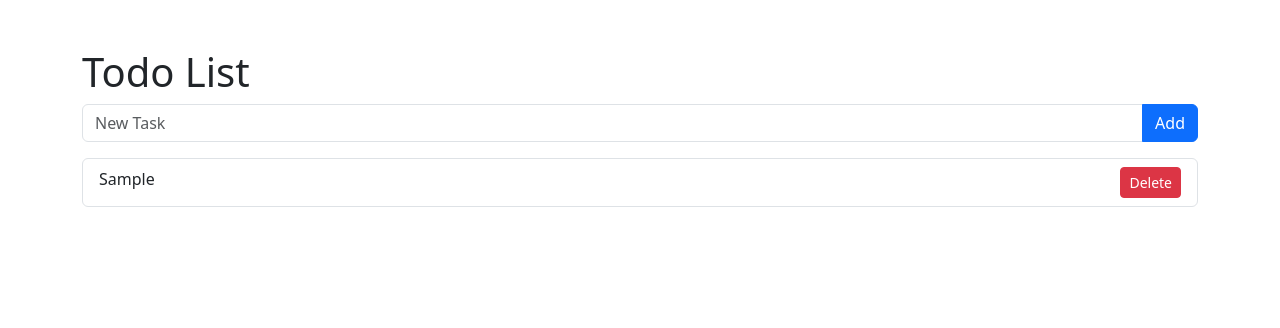
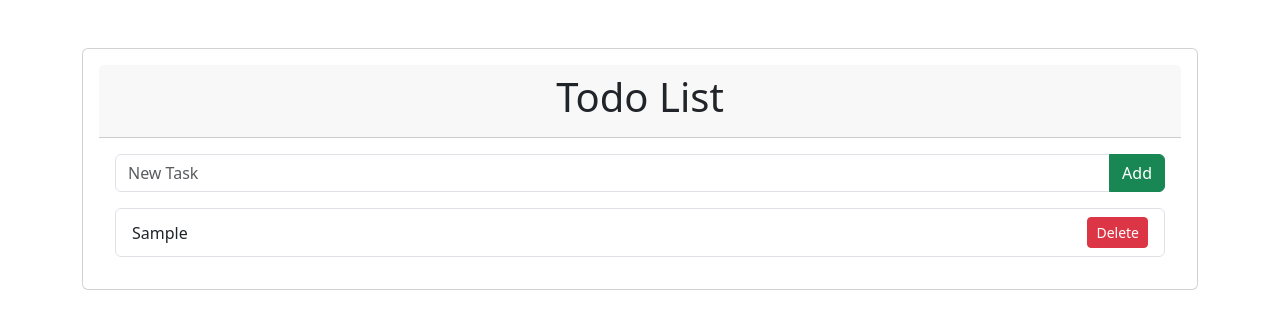
Before and after one commit to jonathankerth/todo-list, a React (Create React App) app: page / in a window 1280 px wide. Both pictures are taken after typing "Sample" into the empty fields and a click on the button "Add". Shown: the top 328 px of the page. Built offline with nearby package versions, Linux system fonts and the light colour scheme; no server answers.

Commit message:
add basic structure to list

```diff
--- a/src/App.css
+++ b/src/App.css
@@ -1,38 +1,29 @@
-.App {
-  text-align: center;
+.container {
+	text-align: center;
 }
 
-.App-logo {
-  height: 40vmin;
-  pointer-events: none;
+.card {
+	margin-top: 2rem;
+	padding: 1rem;
 }
 
-@media (prefers-reduced-motion: no-preference) {
-  .App-logo {
-    animation: App-logo-spin infinite 20s linear;
-  }
+.card-header {
+	background-color: #007bff;
+	color: white;
 }
 
-.App-header {
-  background-color: #282c34;
-  min-height: 100vh;
-  display: flex;
-  flex-direction: column;
-  align-items: center;
-  justify-content: center;
-  font-size: calc(10px + 2vmin);
-  color: white;
+.list-group-item {
+	position: relative;
 }
 
-.App-link {
-  color: #61dafb;
+.btn-success {
+	background-color: #28a745;
 }
 
-@keyframes App-logo-spin {
-  from {
-    transform: rotate(0deg);
-  }
-  to {
-    transform: rotate(360deg);
-  }
+.btn-danger {
+	background-color: #dc3545;
 }
+
+.input-group {
+	margin-bottom: 1rem;
+}
--- a/src/App.js
+++ b/src/App.js
@@ -35,7 +35,11 @@ const App = () => {
 
 	return (
 		<div className="container mt-5">
+			<div className="card">
+				<div className="card-header">
 					<h1>Todo List</h1>
+				</div>
+				<div className="card-body">
 					<div className="input-group mb-3">
 						<input
 							type="text"
@@ -44,16 +48,19 @@ const App = () => {
 							value={newTask}
 							onChange={(e) => setNewTask(e.target.value)}
 						/>
-				<button className="btn btn-primary" type="button" onClick={addTask}>
+						<button className="btn btn-success" type="button" onClick={addTask}>
 							Add
 						</button>
 					</div>
 					<ul className="list-group">
 						{tasks.map((task, index) => (
-					<li className="list-group-item" key={index}>
+							<li
+								className="list-group-item d-flex justify-content-between align-items-center"
+								key={index}
+							>
 								{task}
 								<button
-							className="btn btn-danger btn-sm float-end"
+									className="btn btn-danger btn-sm"
 									onClick={() => deleteTask(index)}
 								>
 									Delete
@@ -62,6 +69,8 @@ const App = () => {
 						))}
 					</ul>
 				</div>
+			</div>
+		</div>
 	);
 };
 
```
Lines whose indentation alone changed are shown as unchanged.
